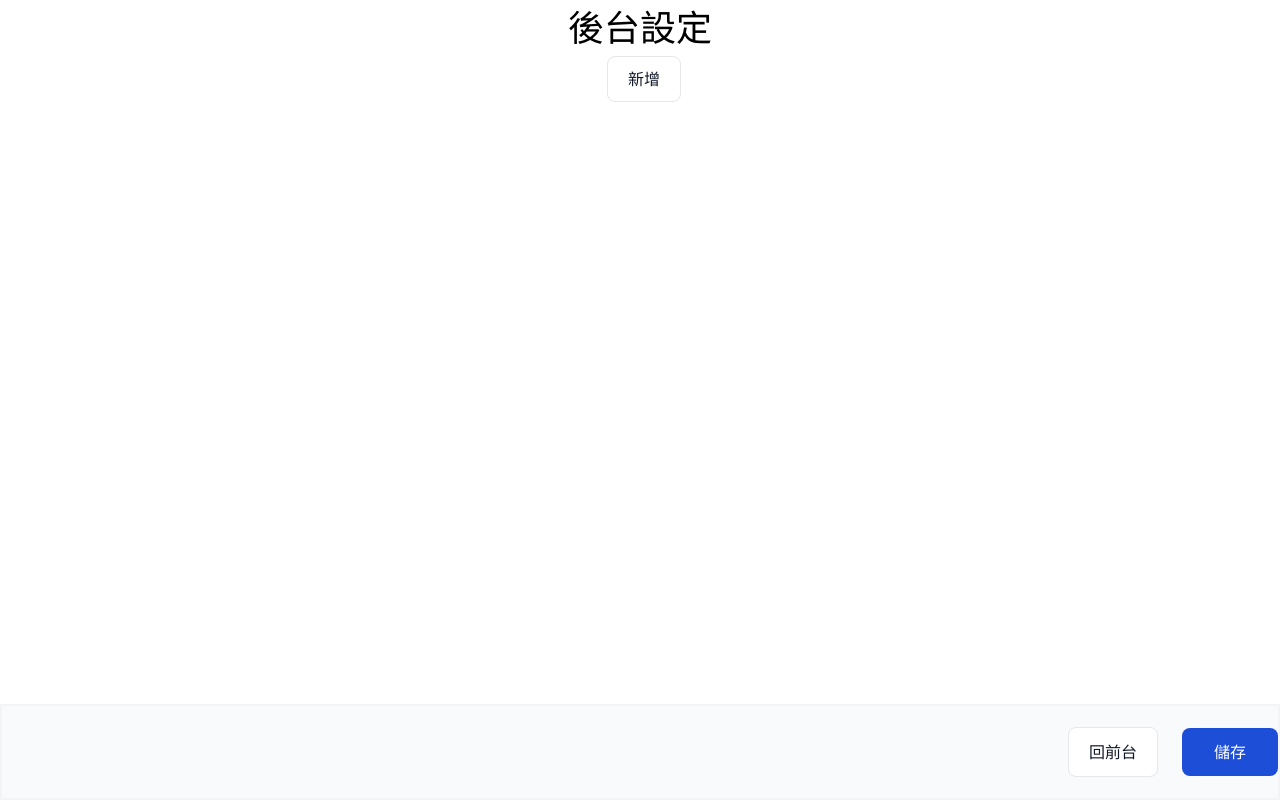
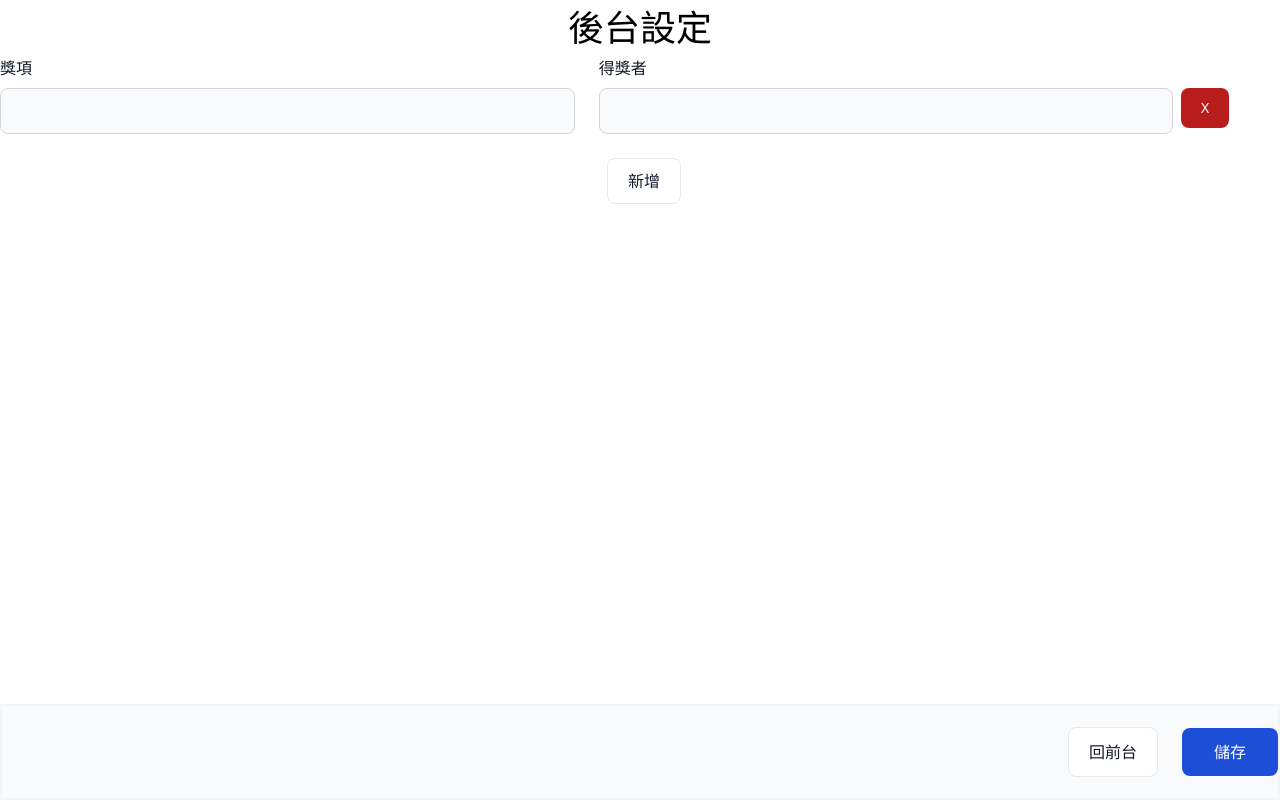
Before and after one commit to WayneRichen/lucky-draw, a plain HTML site: page setting/index.html in a window 1280 px wide. Drawn offline with Linux system fonts and the light colour scheme.

Commit message:
fix cheatList not defined

```diff
--- a/setting/index.html
+++ b/setting/index.html
@@ -27,7 +27,22 @@
 </html>
 <script>
 let cheatList = localStorage.getItem('cheatList');
-cheatList = JSON.parse(cheatList);
+cheatList = cheatList != null ? JSON.parse(cheatList) : {};
+if (Object.keys(cheatList).length === 0) {
+    newRowAdd =
+        '<div class="row relative grid gap-6 mb-6 md:grid-cols-2 w-11/12">' +
+            '<div>' +
+                '<label for="prize" class="block mb-2 font-medium text-gray-900">獎項</label>' +
+                `<input type="text" name="prize" id="prize" class="bg-gray-50 border border-gray-300 text-gray-900 rounded-lg focus:ring-blue-500 focus:border-blue-500 block w-full p-2.5" required="">` +
+            '</div>' +
+            '<div>' +
+                '<label for="winner" class="block mb-2 font-medium text-gray-900">得獎者</label>' +
+                    `<input type="text" name="winner" id="winner" class="bg-gray-50 border border-gray-300 text-gray-900 rounded-lg focus:ring-blue-500 focus:border-blue-500 block w-full p-2.5" required="">` +
+            '</div>' +
+            '<button type="button" class="deleteRow absolute -right-16 top-8 h-10 focus:outline-none text-white bg-red-700 hover:bg-red-800 focus:ring-4 focus:ring-red-300 font-medium rounded-lg text-sm px-5 mr-2 mb-2 dark:bg-red-600 dark:hover:bg-red-700 dark:focus:ring-red-900">X</button>' +
+        '</div>';
+    $('.fields').append(newRowAdd);
+}
 for (const [key, value] of Object.entries(cheatList)) {
     let winner = value;
     winner.forEach(function (value, index) {
@@ -80,6 +95,7 @@ function save() {
             data[prize.value] = [winner[index].value];
         }
     });
+    cheatList = data;
     localStorage.setItem('cheatList', JSON.stringify(data));
     $('.saved-text').text('已儲存');
     setTimeout(function() {
```
Also changed, not shown: index.html (+1 -1 lines).
